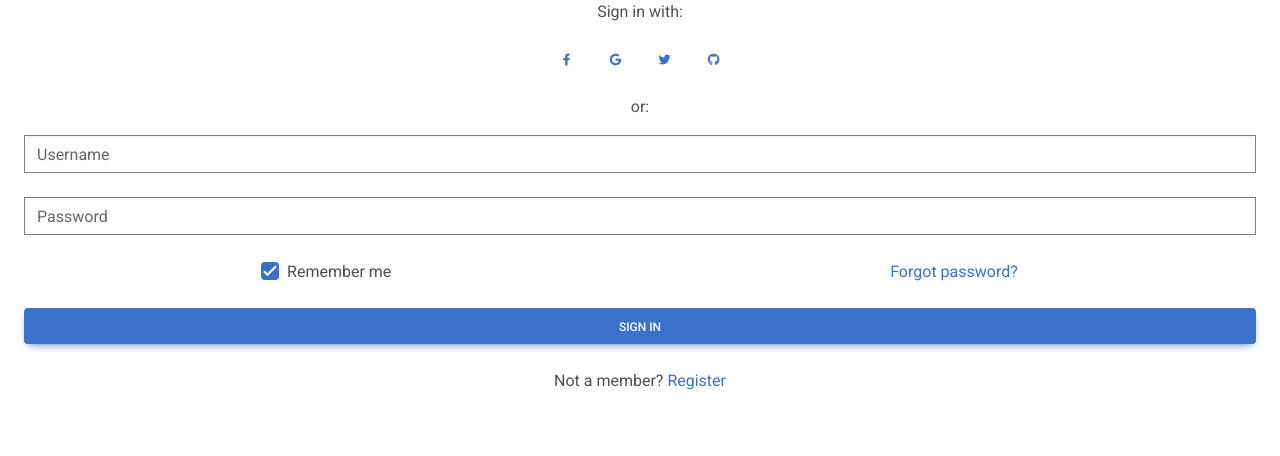
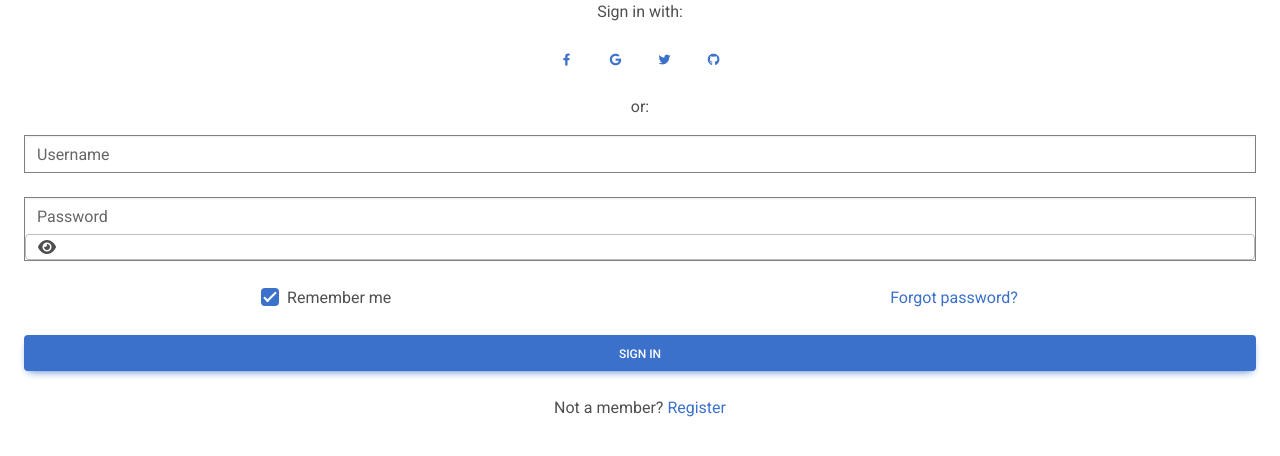
Before and after one commit to alittlebitofit/Django--LoginSystem, a Django app: page /signins/ in a window 1280 px wide. Shown: the part 102-558 px from the top of the page. Run offline with Django 4.2, Linux system fonts and the light colour scheme; some libraries are stand-ins or nearby versions.

Commit message:
implemented half-baked password hide-show feature with weird looking input field

```diff
--- a/signins/templates/signins/sign.html
+++ b/signins/templates/signins/sign.html
@@ -94,10 +94,16 @@
 					</div>
 
 					<!-- Password input -->
-					<div class="form-outline mb-4">
+					<div class="form-outline mb-4 input-group-append">
 						<input type="password" id="loginPassword" class="form-control" name="password_login">
 						<label class="form-label" for="loginPassword">Password</label>
+
+						<span class="input-group-text" onclick="password_show_hide();">
+							<i class="fas fa-eye" id="show_eye"></i>
+							<i class="fas fa-eye-slash d-none" id="hide_eye"></i>
+						</span>
 					</div>
+
 
 					<!-- 2 column grid layout -->
 					<div class="row mb-4">
@@ -191,12 +197,22 @@
 					<div class="form-outline mb-4">
 						<input type="password" id="registerPassword" class="form-control" name="password_register">
 						<label class="form-label" for="registerPassword">Password</label>
+						<span class="input-group-text" onclick="register_password_show_hide();">
+                            <i class="fas fa-eye" id="register_password_show_eye"></i>
+                            <i class="fas fa-eye-slash d-none" id="register_password_hide_eye"></i>
+                        </span>
 					</div>
 
 					<!-- Repeat Password input -->
 					<div class="form-outline mb-4">
 						<input type="password" id="registerRepeatPassword" class="form-control" name="repeat_password_register">
 						<label class="form-label" for="registerRepeatPassword">Repeat password</label>
+
+						<span class="input-group-text" onclick="register_repeat_password_show_hide();">
+                            <i class="fas fa-eye" id="register_repeat_password_show_eye"></i>
+                            <i class="fas fa-eye-slash d-none" id="register_repeat_password_hide_eye"></i>
+                        </span>
+
 					</div>
 
 					<!-- Checkbox -->
@@ -212,6 +228,65 @@
 		</div>
 		<!-- Pills content -->
 
+	<script>
+
+		function password_show_hide() {
+			var x = document.getElementById("loginPassword");
+			var show_eye = document.getElementById("show_eye");
+			var hide_eye = document.getElementById("hide_eye");
+			hide_eye.classList.remove("d-none");
+
+			if (x.type === "password") {
+				x.type = "text";
+				show_eye.style.display = "none";
+				hide_eye.style.display = "block";
+			} else {
+				x.type = "password";
+				show_eye.style.display = "block";
+				hide_eye.style.display = "none";
+			}
+		}
+
+
+		function register_password_show_hide() {
+            var x = document.getElementById("registerPassword");
+            var show_eye = document.getElementById("register_password_show_eye");
+            var hide_eye = document.getElementById("register_password_hide_eye");
+            hide_eye.classList.remove("d-none");
+
+            if (x.type === "password") {
+                x.type = "text";
+                show_eye.style.display = "none";
+                hide_eye.style.display = "block";
+            } else {
+                x.type = "password";
+                show_eye.style.display = "block";
+                hide_eye.style.display = "none";
+            }
+        }
+
+
+		function register_repeat_password_show_hide() {
+            var x = document.getElementById("registerRepeatPassword");
+            var show_eye = document.getElementById("register_repeat_password_show_eye");
+            var hide_eye = document.getElementById("register_repeat_password_hide_eye");
+            hide_eye.classList.remove("d-none");
+
+            if (x.type === "password") {
+                x.type = "text";
+                show_eye.style.display = "none";
+                hide_eye.style.display = "block";
+            } else {
+                x.type = "password";
+                show_eye.style.display = "block";
+                hide_eye.style.display = "none";
+            }
+        }
+
+
+
+	</script>
+
 
 	</body>
 
```
Also changed, not shown: db.sqlite3.
